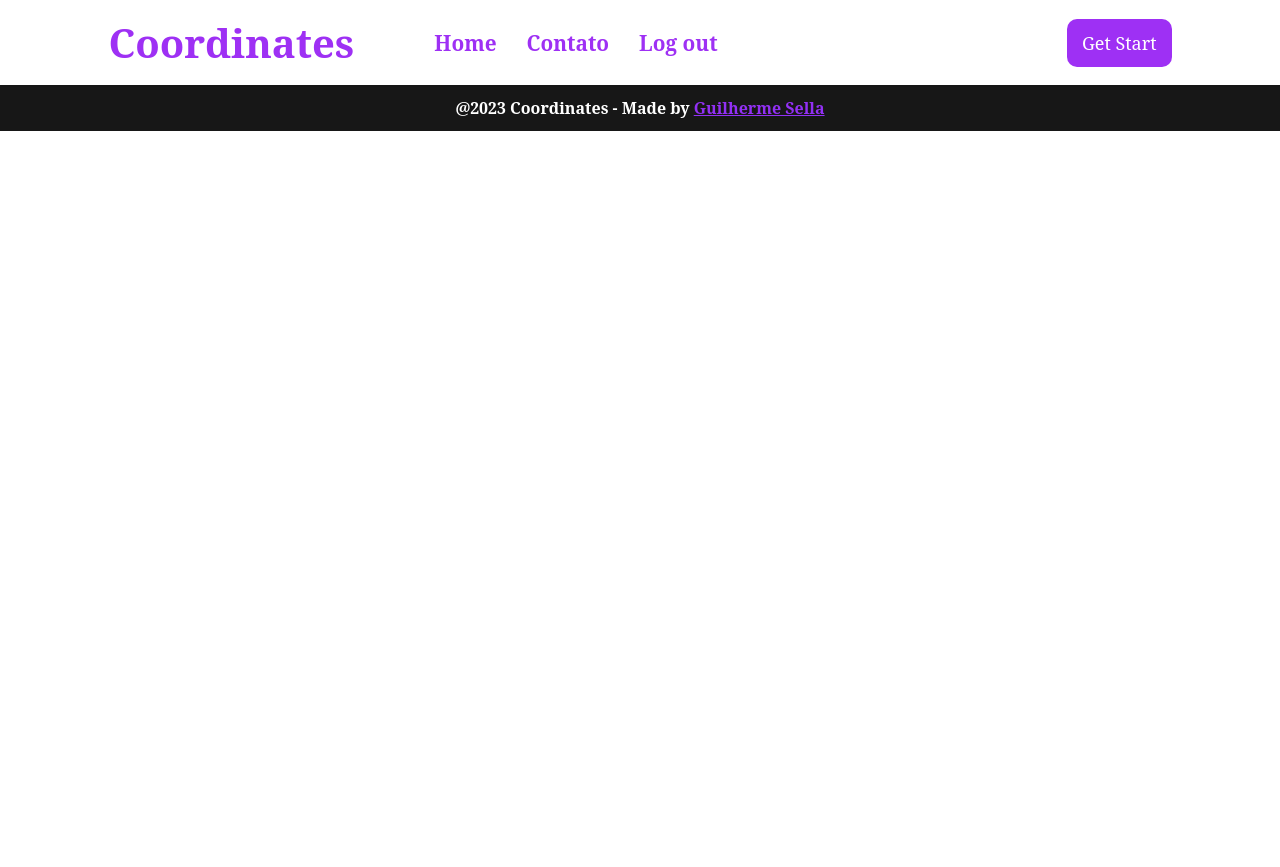
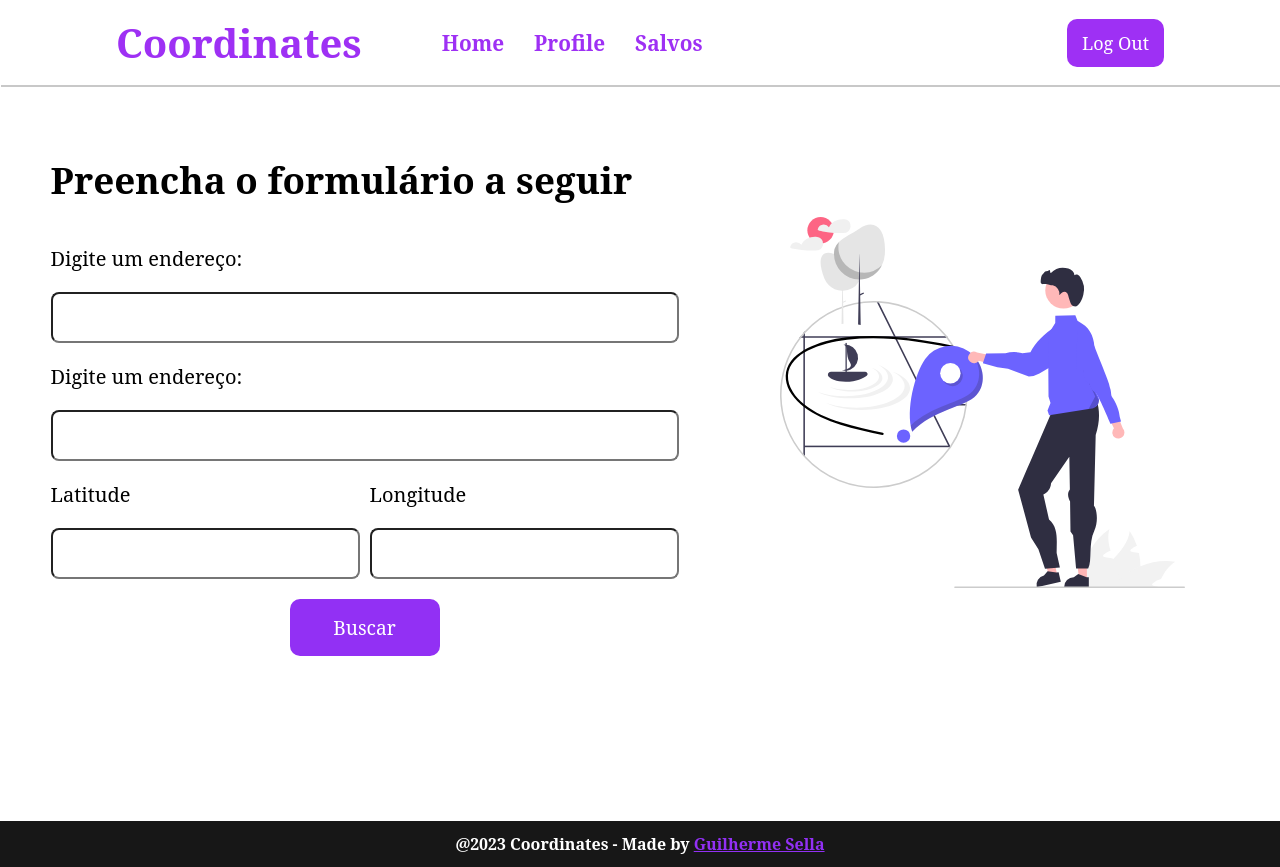
Before and after one commit to GuilhermeSella/app_coordinates, a React (Vite) app: page /app_coordinates/home/coordinates in a window 1280 px wide. Before the commit the page ends 800 px from the top, so only its background shows below. Built offline with nearby package versions, Linux system fonts and the light colour scheme; no server answers; sample sign-in values are in the browser's storage.

Commit message:
create coordinates page

```diff
--- a/src/components/Coordinates/Coordinates.style.jsx
+++ b/src/components/Coordinates/Coordinates.style.jsx
@@ -1 +1,62 @@
 import styled from "styled-components";
+
+export const Div = styled.div`
+    width: 100%;
+    height: 80vh;
+    display: flex;
+    align-items: center;
+    justify-content: space-around;
+    margin-bottom: 12vh;
+
+    h1{
+        padding-bottom: 5vh;
+        font-size: 2.3rem;
+    }
+
+    .formulario form{
+        display: flex;
+        flex-direction: column;
+
+        gap: 20px;
+    }
+    .formulario form div{
+        display: flex;
+        flex-direction: column;
+    }
+
+    .formulario form div label{
+        font-size: 1.25rem;
+        padding-bottom: 20px;
+    }
+
+    .formulario form div input{
+        padding: 10px;
+        border-radius: 8px;
+        outline: none;
+        font-size: 1.2rem;
+    }
+
+    .formulario form .divCoordenada{
+        gap: 10px;
+        flex-direction: row;
+    }
+
+    .formulario form button{
+        cursor: pointer;
+        background-color: #9230f4;
+        color: white;
+        font-size: 1.2rem;
+        border: none;
+        border-radius: 10px;
+        padding: 15px ;
+        width: 150px;
+        margin: auto;
+    }
+
+
+
+    .img{
+        width: 90%;
+        max-width: 450px;
+    }
+`
--- a/src/components/Home/Banner.jsx
+++ b/src/components/Home/Banner.jsx
@@ -48,7 +48,7 @@ function Banner(props) {
                 <h1>
                     Descubra a sua exata <b>coordenada</b> e veja quando quiser!
                 </h1>
-                <Link className='button'>
+                <Link to="/home/coordinates" className='button'>
                     Try Now
                 </Link>
             </Text>
--- a/src/components/Home/Header.jsx
+++ b/src/components/Home/Header.jsx
@@ -75,16 +75,16 @@ function Header() {
            <div>
            <Link to="/">Coordinates</Link>
             <ul>
-                <li><Link to="/">Home</Link></li>
-                <li><Link to="/">Contato</Link></li>
-                <li><Link onClick={()=> {
-                    navigate("/")
-                    LogOut()
-                }}>Log out</Link></li>
+                <li><Link to="/home">Home</Link></li>
+                <li><Link to="/">Profile</Link></li>
+                <li><Link to="/">Salvos</Link></li>
             </ul>
 
            </div>
-           <Link className='button'>Get Start</Link>
+           <Link className='button' onClick={()=> {
+                    navigate("/")
+                    LogOut()
+                }}>Log Out</Link>
         </Navbar>
     );
 }
--- a/src/pages/Coordinates/Coordinates.jsx
+++ b/src/pages/Coordinates/Coordinates.jsx
@@ -1,10 +1,38 @@
 import React from 'react';
+import { Div } from '../../components/Coordinates/Coordinates.style';
+import googleapi from './googleapi.svg'
 
 function Coordinates(props) {
     return (
-        <div>
-
-        </div>
+       <Div>
+            <div className='formulario'>
+                <h1>Preencha o formulário a seguir</h1>
+                <form action="">
+                    <div>
+                        <label htmlFor="">Digite um endereço:</label>
+                        <input type="text" name="" id=""  />
+                    </div>
+                    <div>
+                        <label htmlFor="">Digite um endereço:</label>
+                        <input type="text" name="" id=""  />
+                    </div>
+                    <div className='divCoordenada'>
+                        <div>
+                            <label htmlFor="">Latitude</label>
+                            <input type="text" name="" readOnly id="" />
+                        </div>
+                        <div>
+                            <label htmlFor="">Longitude</label>
+                            <input type="text" name="" readOnly id="" />
+                        </div>
+                    </div>
+                    <button type='submit'>Buscar</button>
+                </form>
+            </div>
+            <div>
+                <img className='img' src={googleapi} alt="" />
+            </div>
+       </Div>
     );
 }
 
```
Also changed, not shown: src/pages/Coordinates/googleapi.svg (added).
